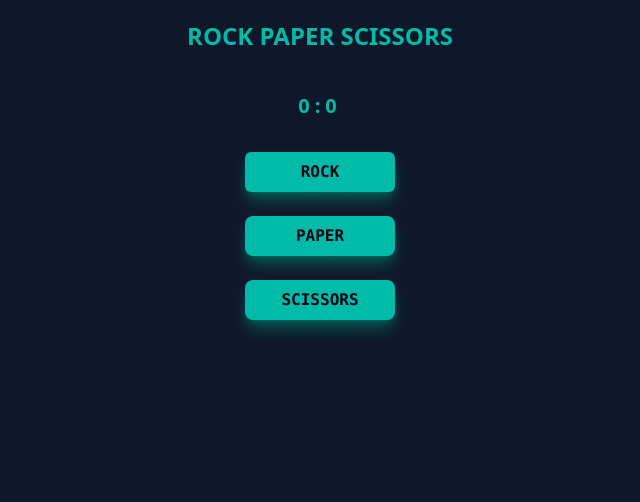
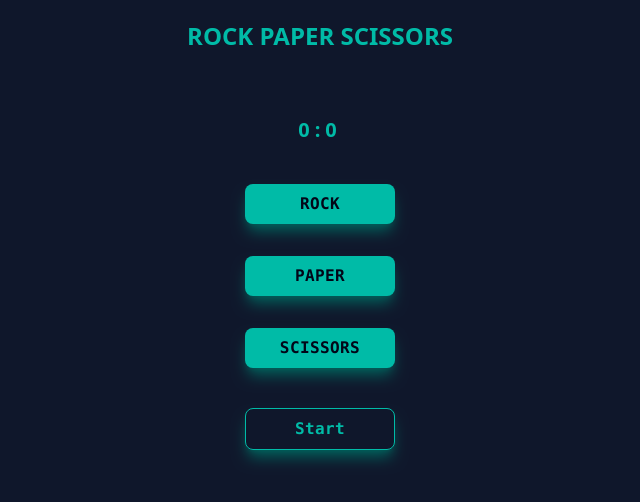
Before and after one commit to bhargablinx/rock-paper-scissors, a website: page src/index.html in a window 1280 px wide. Shown: the whole page, without its empty margins (320-960 px from the left). Drawn offline with Linux system fonts and the light colour scheme.

Commit message:
Add Start, Re-start btn

```diff
--- a/src/index.html
+++ b/src/index.html
@@ -8,7 +8,7 @@
         <title>Rock Paper Scissors</title>
     </head>
     <body class="bg-slate-900 text-teal-500">
-        <nav class="text-center text-2xl font-bold my-5 mb-10">
+        <nav class="text-center text-xl md:text-2xl font-bold my-5 mb-16">
             ROCK PAPER SCISSORS
         </nav>
         <!-- SCORE CARD -->
@@ -16,21 +16,33 @@
             <span>0</span>:<span>0</span>
         </div>
         <!-- RPS Buttons -->
-        <div class="flex flex-col justify-center mt-5 items-center">
+        <div
+            class="flex flex-col justify-center mt-6 items-center tracking-wide"
+        >
             <button
-                class="bg-teal-500 text-slate-950 m-3 w-[150px] p-2 rounded-md font-mono font-bold shadow-lg shadow-teal-800 cursor-pointer hover:shadow-xl hover:bg-teal-400 transition"
+                class="bg-teal-500 text-slate-950 m-4 w-[150px] p-2 rounded-lg font-mono font-bold shadow-lg shadow-teal-800 cursor-pointer hover:shadow-xl hover:bg-teal-400 transition"
             >
                 ROCK
             </button>
             <button
-                class="bg-teal-500 text-slate-950 m-3 w-[150px] p-2 rounded-lg font-mono font-bold shadow-lg shadow-teal-800 cursor-pointer hover:shadow-xl hover:bg-teal-400 transition"
+                class="bg-teal-500 text-slate-950 m-4 w-[150px] p-2 rounded-lg font-mono font-bold shadow-lg shadow-teal-800 cursor-pointer hover:shadow-xl hover:bg-teal-400 transition"
             >
                 PAPER
             </button>
             <button
-                class="bg-teal-500 text-slate-950 m-3 w-[150px] p-2 rounded-lg font-mono font-bold shadow-lg shadow-teal-800 cursor-pointer hover:shadow-xl hover:bg-teal-400 transition"
+                class="bg-teal-500 text-slate-950 m-4 w-[150px] p-2 rounded-lg font-mono font-bold shadow-lg shadow-teal-800 cursor-pointer hover:shadow-xl hover:bg-teal-400 transition"
             >
                 SCISSORS
+            </button>
+            <button
+                class="text-teal-500 border border-teal-500 mt-6 m-4 w-[150px] p-2 rounded-lg font-mono font-bold shadow-lg shadow-teal-800 cursor-pointer hover:shadow-xl hover:bg-slate-800 transition"
+            >
+                Start
+            </button>
+            <button
+                class="hidden text-teal-500 border border-teal-500 mt-6 m-4 w-[150px] p-2 rounded-lg font-mono font-bold shadow-lg shadow-teal-800 cursor-pointer hover:shadow-xl hover:bg-slate-800 transition"
+            >
+                Re-Start
             </button>
         </div>
     </body>
```
Also changed, not shown: src/output.css.
